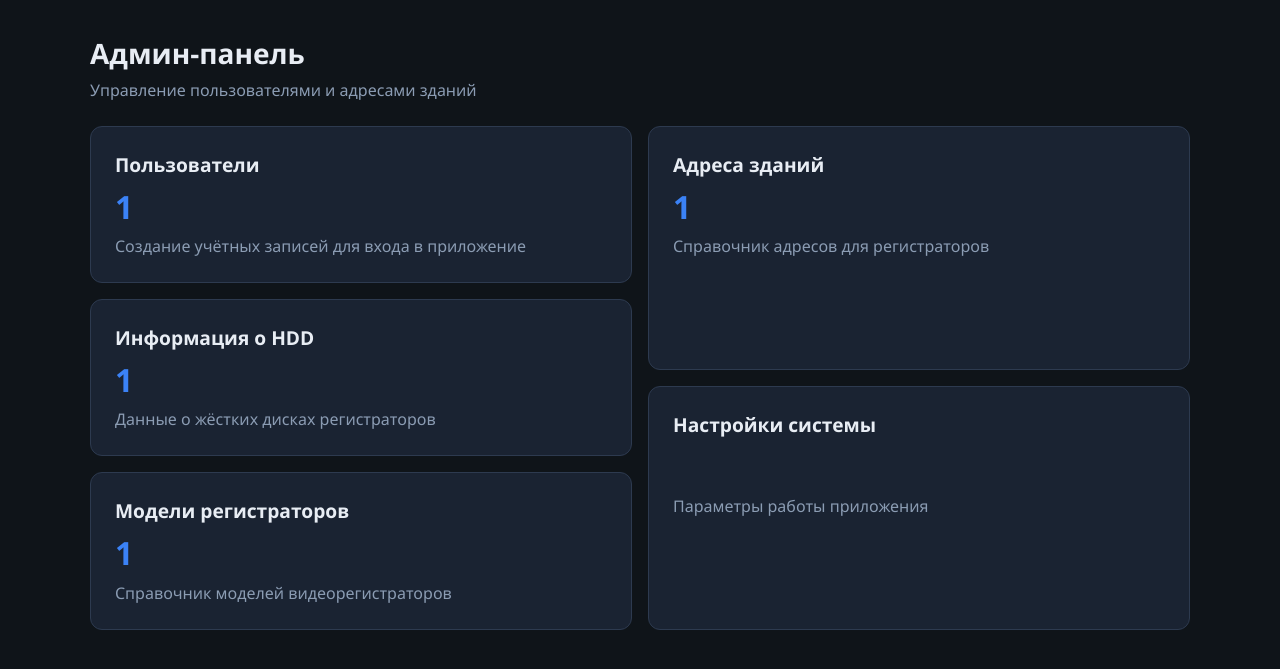
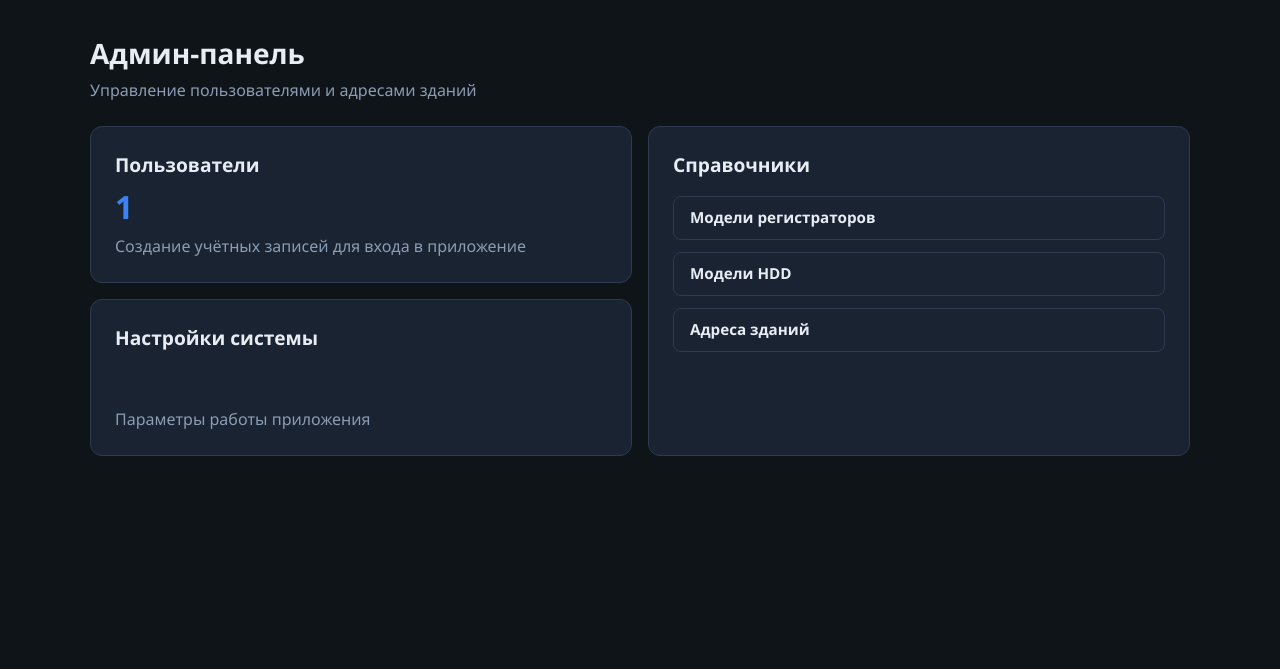
Before and after one commit to lobachevma/vreg, a Flask app: page /admin/ in a window 1280 px wide. Shown: the part 77-746 px from the top of the page. Run offline with Flask 3, Linux system fonts and the light colour scheme; the visitor is signed in with stand-in values (Sample User, id 1); tables that the repository leaves empty hold one stand-in row (values such as "Sample post").

Commit message:
Improve admin layout, filters, and login convenience.
Group catalog links under Справочники, rename HDD section to Модели HDD, add building type filter on recorders list, and add remember-password checkbox on login.

Co-authored-by: Cursor <cursoragent@cursor.com>

```diff
--- a/app/routes.py
+++ b/app/routes.py
@@ -97,6 +97,7 @@ def recorders():
     order = request.args.get("order", "desc")
     selected_address = request.args.get("address", "").strip()
     selected_device = request.args.get("device", "").strip()
+    selected_building_type = request.args.get("building_type", "").strip().upper()
 
     query = Recorder.query.outerjoin(Building)
 
@@ -108,6 +109,9 @@ def recorders():
             query = query.filter(db.or_(Recorder.model.is_(None), Recorder.model == ""))
         else:
             query = query.filter(Recorder.model == selected_device)
+
+    if selected_building_type in {"DOU", "SCHOOL"}:
+        query = query.filter(Building.building_type == selected_building_type)
 
     if sort == "address":
         column = Building.address
@@ -160,6 +164,7 @@ def recorders():
         order=order,
         selected_address=selected_address,
         selected_device=selected_device,
+        selected_building_type=selected_building_type,
     )
 
 
--- a/app/static/style.css
+++ b/app/static/style.css
@@ -672,6 +672,30 @@ code {
     line-height: 1.2;
 }
 
+.admin-section {
+    background: var(--surface);
+    border: 1px solid var(--border);
+    border-radius: 12px;
+    padding: 1.5rem;
+    height: 100%;
+}
+
+.admin-section h2 {
+    margin: 0 0 1rem;
+    font-size: 1.2rem;
+}
+
+.admin-directory {
+    display: flex;
+    flex-direction: column;
+    gap: 0.75rem;
+}
+
+.admin-directory .btn {
+    width: 100%;
+    justify-content: flex-start;
+}
+
 .admin-form {
     margin-bottom: 1.5rem;
 }
--- a/app/templates/admin/hdd.html
+++ b/app/templates/admin/hdd.html
@@ -1,11 +1,11 @@
 {% extends "base.html" %}
 
-{% block title %}Информация о HDD — VReg{% endblock %}
+{% block title %}Модели HDD — VReg{% endblock %}
 
 {% block content %}
 <div class="page-header">
     <div>
-        <h1>Информация о HDD</h1>
+        <h1>Модели HDD</h1>
         <p class="subtitle">Справочник жёстких дисков</p>
     </div>
     <a href="{{ url_for('admin.index') }}" class="btn btn-secondary">Назад</a>
--- a/app/templates/admin/index.html
+++ b/app/templates/admin/index.html
@@ -17,28 +17,19 @@
             <p class="admin-count">{{ users_count }}</p>
             <p class="subtitle">Создание учётных записей для входа в приложение</p>
         </a>
-        <a href="{{ url_for('admin.hdd') }}" class="admin-card">
-            <h2>Информация о HDD</h2>
-            <p class="admin-count">{{ hdd_count }}</p>
-            <p class="subtitle">Данные о жёстких дисках регистраторов</p>
-        </a>
-        <a href="{{ url_for('admin.models') }}" class="admin-card">
-            <h2>Модели регистраторов</h2>
-            <p class="admin-count">{{ models_count }}</p>
-            <p class="subtitle">Справочник моделей видеорегистраторов</p>
-        </a>
-    </div>
-    <div class="admin-column">
-        <a href="{{ url_for('admin.buildings') }}" class="admin-card">
-            <h2>Адреса зданий</h2>
-            <p class="admin-count">{{ buildings_count }}</p>
-            <p class="subtitle">Справочник адресов для регистраторов</p>
-        </a>
         <a href="{{ url_for('admin.settings') }}" class="admin-card">
             <h2>Настройки системы</h2>
             <p class="admin-count" aria-hidden="true">&nbsp;</p>
             <p class="subtitle">Параметры работы приложения</p>
         </a>
     </div>
+    <section class="admin-section">
+        <h2>Справочники</h2>
+        <div class="admin-directory">
+            <a href="{{ url_for('admin.models') }}" class="btn btn-secondary">Модели регистраторов</a>
+            <a href="{{ url_for('admin.hdd') }}" class="btn btn-secondary">Модели HDD</a>
+            <a href="{{ url_for('admin.buildings') }}" class="btn btn-secondary">Адреса зданий</a>
+        </div>
+    </section>
 </div>
 {% endblock %}
--- a/app/templates/recorder_form.html
+++ b/app/templates/recorder_form.html
@@ -91,7 +91,7 @@
             {% endfor %}
         </select>
         {% if slot == 1 and not hdds %}
-        <p class="hint">Нет доступных HDD. {% if session.get('is_admin') %}Добавьте их в <a href="{{ url_for('admin.hdd') }}">разделе «Информация о HDD»</a>.{% else %}Обратитесь к администратору.{% endif %}</p>
+        <p class="hint">Нет доступных HDD. {% if session.get('is_admin') %}Добавьте их в <a href="{{ url_for('admin.hdd') }}">разделе «Модели HDD»</a>.{% else %}Обратитесь к администратору.{% endif %}</p>
         {% endif %}
     </div>
     {% endfor %}
```
Also changed, not shown: app/templates/login.html (+43 -3 lines), app/templates/recorders.html (+8 -1 lines).
